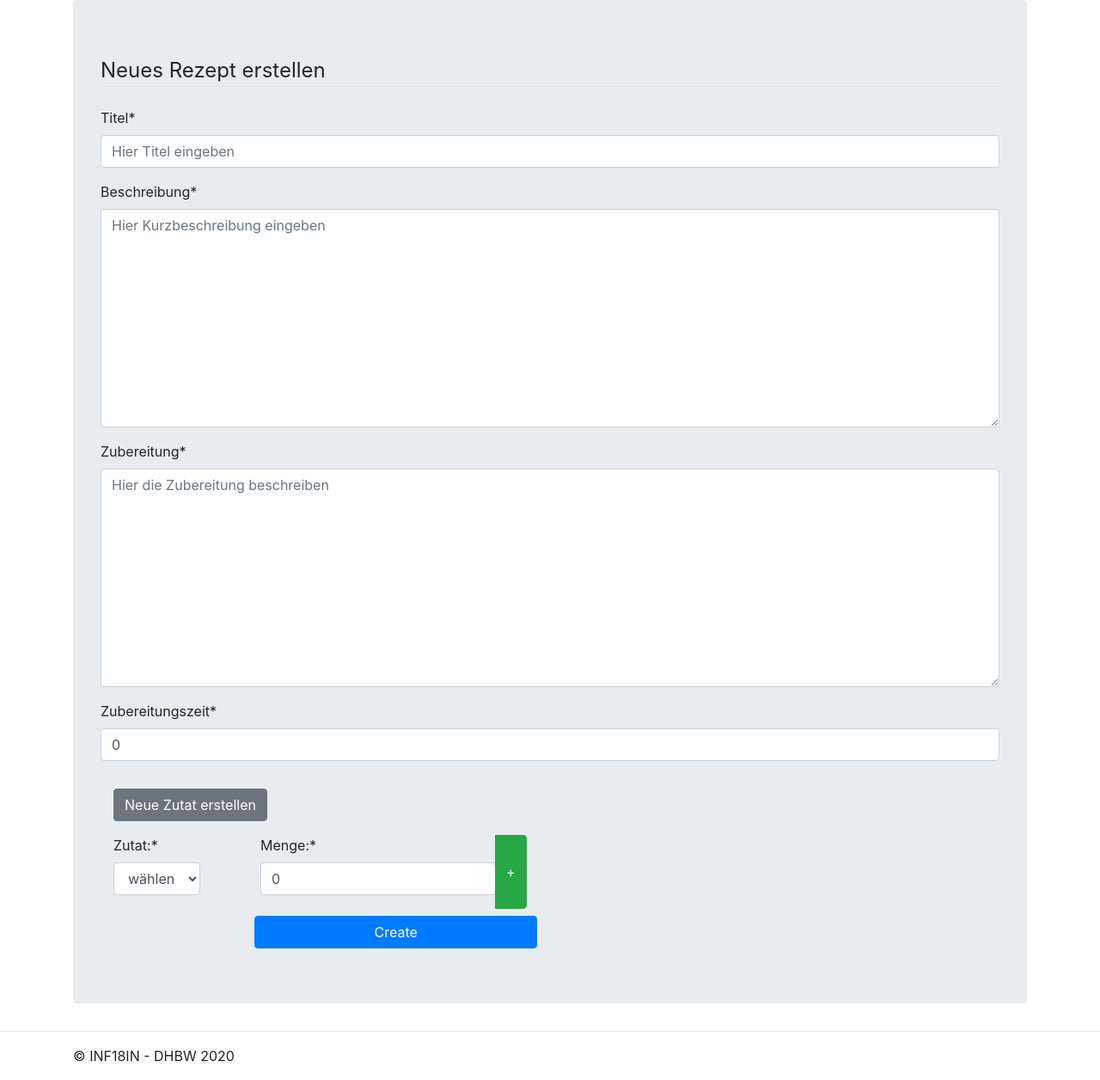
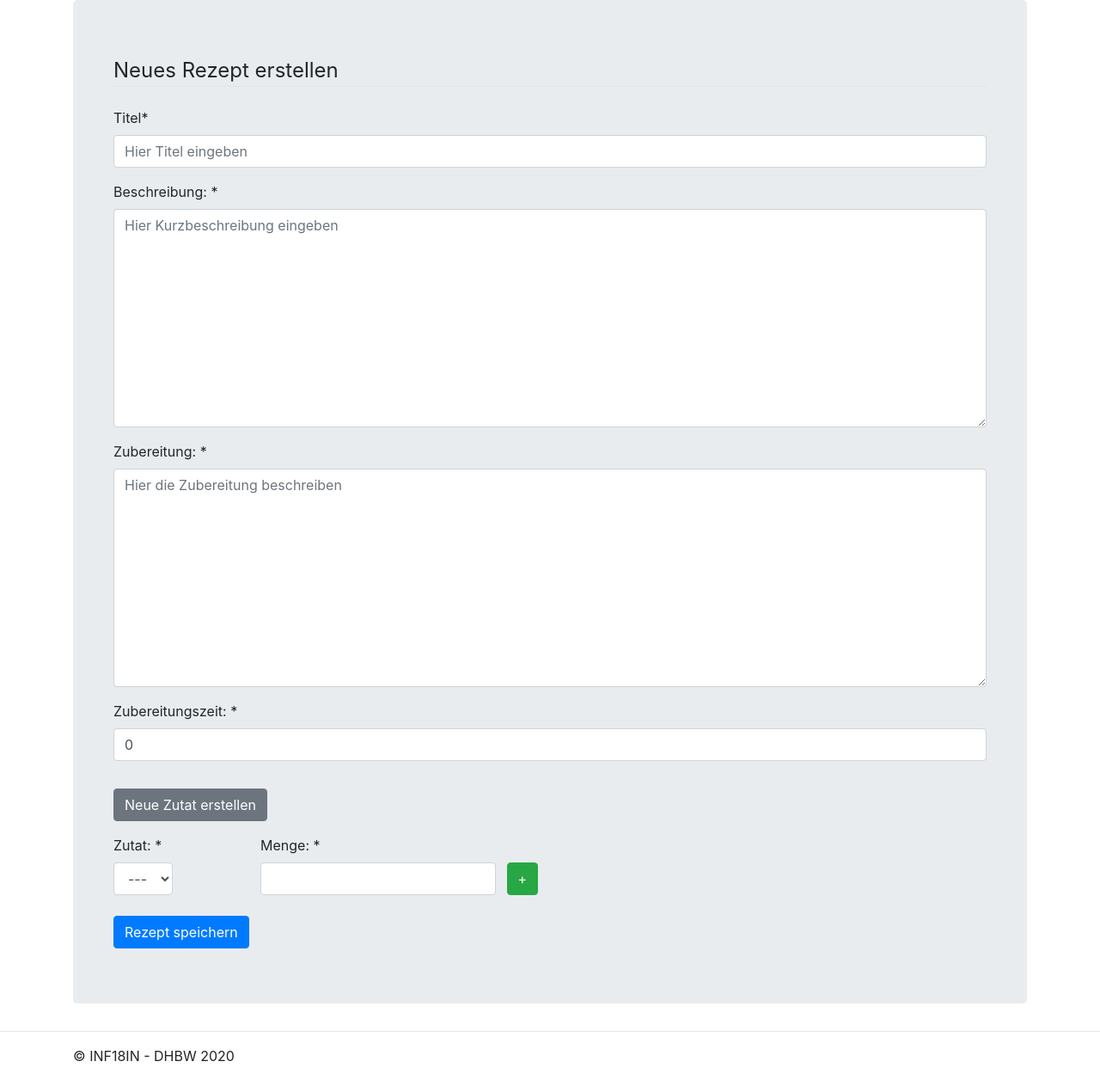
Before and after one commit to FreshMax9000/Essenswebsite, a Django app: page /Rezepte/hinzufuegen/ in a window 1280 px wide. Shown: the part 166-1422 px from the top of the page at 86% size. Run offline with Django 3.2, Linux system fonts and the light colour scheme; the visitor is signed in with stand-in values (Sample User, id 1); data that the repository does not hold is empty; some libraries are stand-ins or nearby versions.

Commit message:
redesign buttons: create Recipe

```diff
--- a/foodplaner/foodApp/forms.py
+++ b/foodplaner/foodApp/forms.py
@@ -20,28 +20,18 @@ class CreateGroceryForm(forms.ModelForm):
         model = Grocerie
         fields = ('name', 'unit')
         labels = {
-            'name': 'Name:',
-            'unit': 'Einheit (g, ml, mg, Kg, ...):',
+            'name': 'Name: ',
+            'unit': 'Einheit (g, ml, mg, Kg, ...): ',
         }
 
 
 class CreateIngredientForm(forms.ModelForm):
-    quantity = forms.NumberInput()
-    grocerie = forms.ModelChoiceField(queryset=Grocerie.objects.all(), empty_label="wählen", label="Zutat:", localize=True)
+    quantity = forms.DecimalField(min_value=0, label='Menge: ')
+    grocerie = forms.ModelChoiceField(queryset=Grocerie.objects.all().order_by('name'), empty_label=" --- ", label="Zutat: ", localize=True)
 
     class Meta:
         model = Ingredient
         fields = ('quantity', 'grocerie')
-        labels = {
-                     'grocerie': 'Zutat:',
-                     'quantity': 'Menge:',
-                 }
-        widgets = {
-            'quantity': forms.NumberInput(attrs={
-                'min': 1,
-            }),
-        }
-
 
 
 class CreateRecipeForm(forms.ModelForm):
@@ -51,9 +41,9 @@ class CreateRecipeForm(forms.ModelForm):
         fields = ('title', 'description', 'preparation', 'work_time')
         labels = {
             'title': 'Titel',
-            'description': 'Beschreibung',
-            'preparation': 'Zubereitung',
-            'work_time': 'Zubereitungszeit',
+            'description': 'Beschreibung: ',
+            'preparation': 'Zubereitung: ',
+            'work_time': 'Zubereitungszeit: ',
         }
         widgets = {
             'title': forms.TextInput(attrs={
--- a/foodplaner/foodApp/templates/foodApp/recipe_create.html
+++ b/foodplaner/foodApp/templates/foodApp/recipe_create.html
@@ -2,40 +2,36 @@
 {% load crispy_forms_tags %}
 {% block main_content %}
 <main role="main" class="container">
-    <div class="jumbotron">
-        <form method="POST"  enctype="multipart/form-data">
+    <form method="POST"  enctype="multipart/form-data">
+        <div class="jumbotron">
             {% csrf_token %}
+            <div class="container">
             <fieldset class="form-group">
                 <legend class="border-bottom mb-4">Neues Rezept erstellen</legend>
                 {{ recipe_form | crispy}}
             </fieldset>
+            </div>
             <div class="container">
                 <p><a class="btn btn-secondary" href="{% url 'foodApp:addGrocery' %}" role="button">Neue Zutat erstellen</a></p>
                 {{ formset.management_form }}
                 {% for form in formset %}
                     {{ form.id }}
-                    <div class="row form-row spacer">
+                    <div class="row form-row">
                         <div class="col-2">
                             <label>{{form.grocerie|as_crispy_field }}</label>
                         </div>
                         <div class="col-4">
-                            <div class="input-group">
-                                {{form.quantity|as_crispy_field }}
-                                <div class="input-group-append">
-                                    <button class="btn btn-success add-form-row">+</button>
-                                </div>
-                            </div>
+                            <label>{{form.quantity|as_crispy_field }}</label>
+                            <button class="btn btn-success add-form-row mb-1 ml-2">+</button>
                         </div>
                     </div>
                 {% endfor %}
             </div>
-            <div class="row spacer">
-                <div class="col-4 offset-2">
-                    <button type="submit" class="btn btn-block btn-primary" onClick="test">Create</button>
-                </div>
+            <div class="container">
+                <button type="submit" class="btn btn-primary">Rezept speichern</button>
             </div>
-        </form>
-    </div>
+        </div>
+    </form>
 </main>
 {% endblock %}
 
--- a/foodplaner/foodApp/views.py
+++ b/foodplaner/foodApp/views.py
@@ -116,11 +116,13 @@ def create_recipe(request):
     elif request.method == 'POST':
         recipe_form = CreateRecipeForm(request.POST)
         formset = IngredientFormset(request.POST)
-        print(formset.errors)
         if recipe_form.is_valid() and formset.is_valid():
-            recipe_form.instance.author = request.user
+            user = request.user
+            recipe_form.instance.author = user
+            if user.has_perm('foodApp.change_recipe'):
+                #form.instance.reviewed = True
+                pass
             recipe = recipe_form.save()
-            print(recipe)
 
             for form in formset:
                 ingredient = form.save(commit=False)
```
